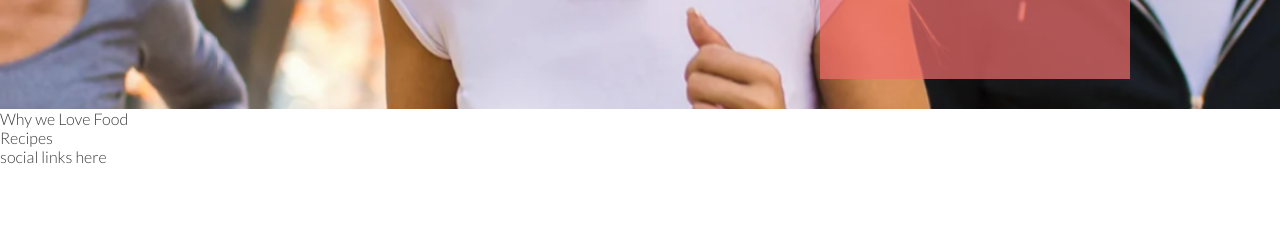
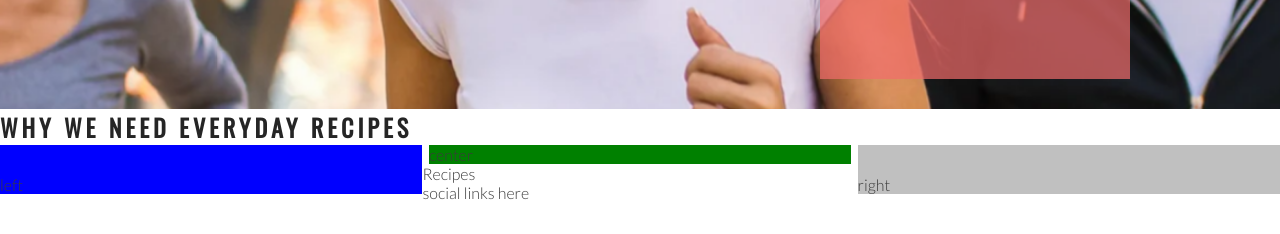
Before and after one commit to dutchmims/Love-Food, a plain HTML site: page index.html in a window 1280 px wide. Shown: the part 566-800 px from the top of the page. Drawn offline with nearby package versions, Linux system fonts and the light colour scheme.

Commit message:
Add our ethos main structure

```diff
--- a/assets/css/style.css
+++ b/assets/css/style.css
@@ -22,6 +22,7 @@ h1, h2 {
 #logo {
     float: left;
     font-size: 280%;
+    margin-left: 30px;
 }
 
 /* navigation links */
@@ -113,3 +114,30 @@ h1, h2 {
     position: absolute;
 
 }
+
+/* our-ethos */
+
+#our-ethos {
+    height: 600px;
+}
+
+#left-about {
+    padding-top: 30px;
+    width: 33%;
+    float: left;
+    background-color: blue;
+}
+
+#right-about {
+    padding-top: 30px;
+    width: 33%;
+    float: right;
+    background-color: silver;
+}
+
+#center-about {
+    width: 33%;
+    margin: 0 auto;
+    background-color: green;
+
+}
--- a/index.html
+++ b/index.html
@@ -37,7 +37,12 @@
 
         </div>
     </section>
-    <section>Why we Love Food</section>
+    <section id="our-Ethos">
+    <h1>Why We Need Everyday Recipes</h1>
+    <div id="left-about">left</div>
+    <div id="right-about">right</div>
+    <div id="center-about">center</div>
+    </section>
     <section>Recipes</section>
     <footer>social links here</footer>
 </body>
```
